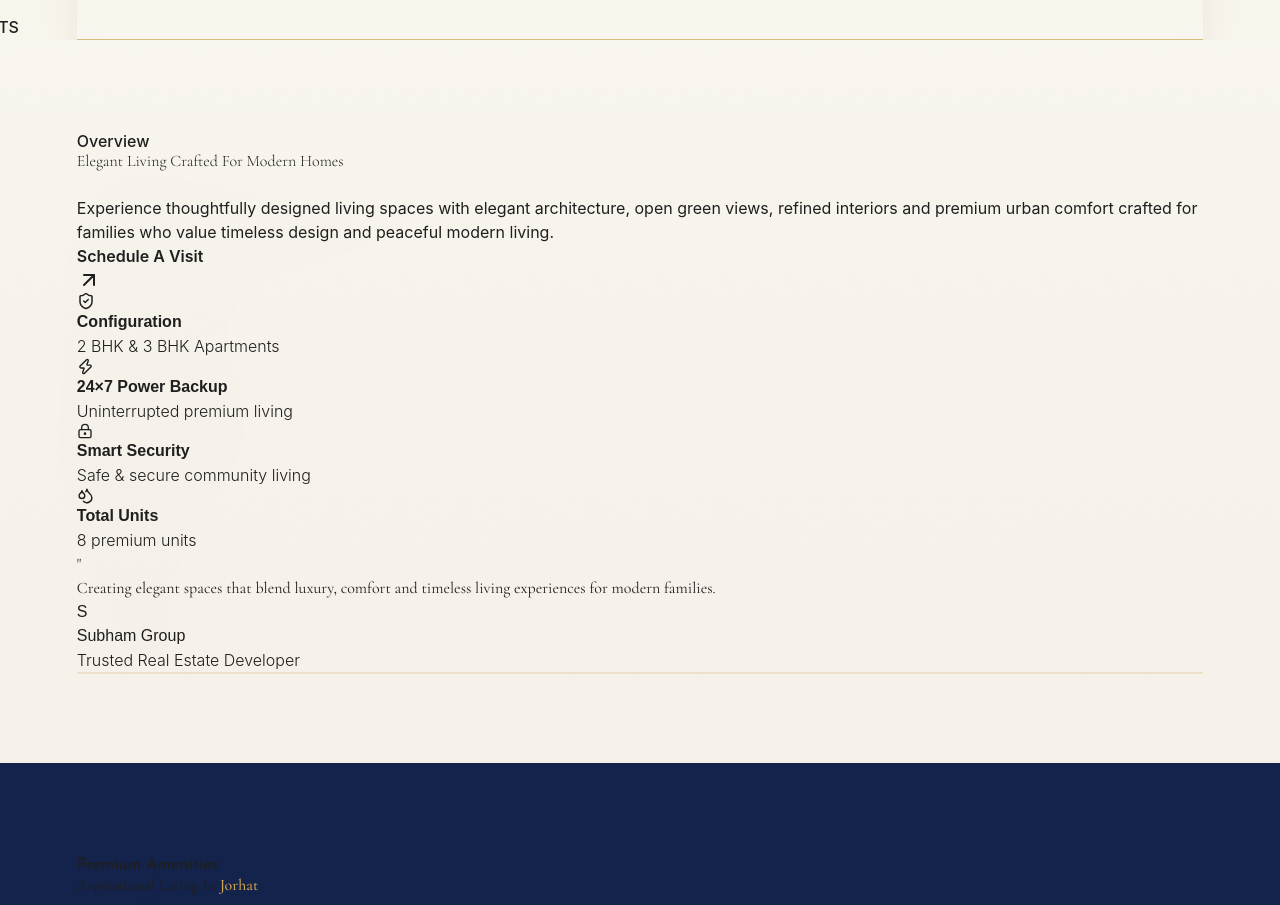
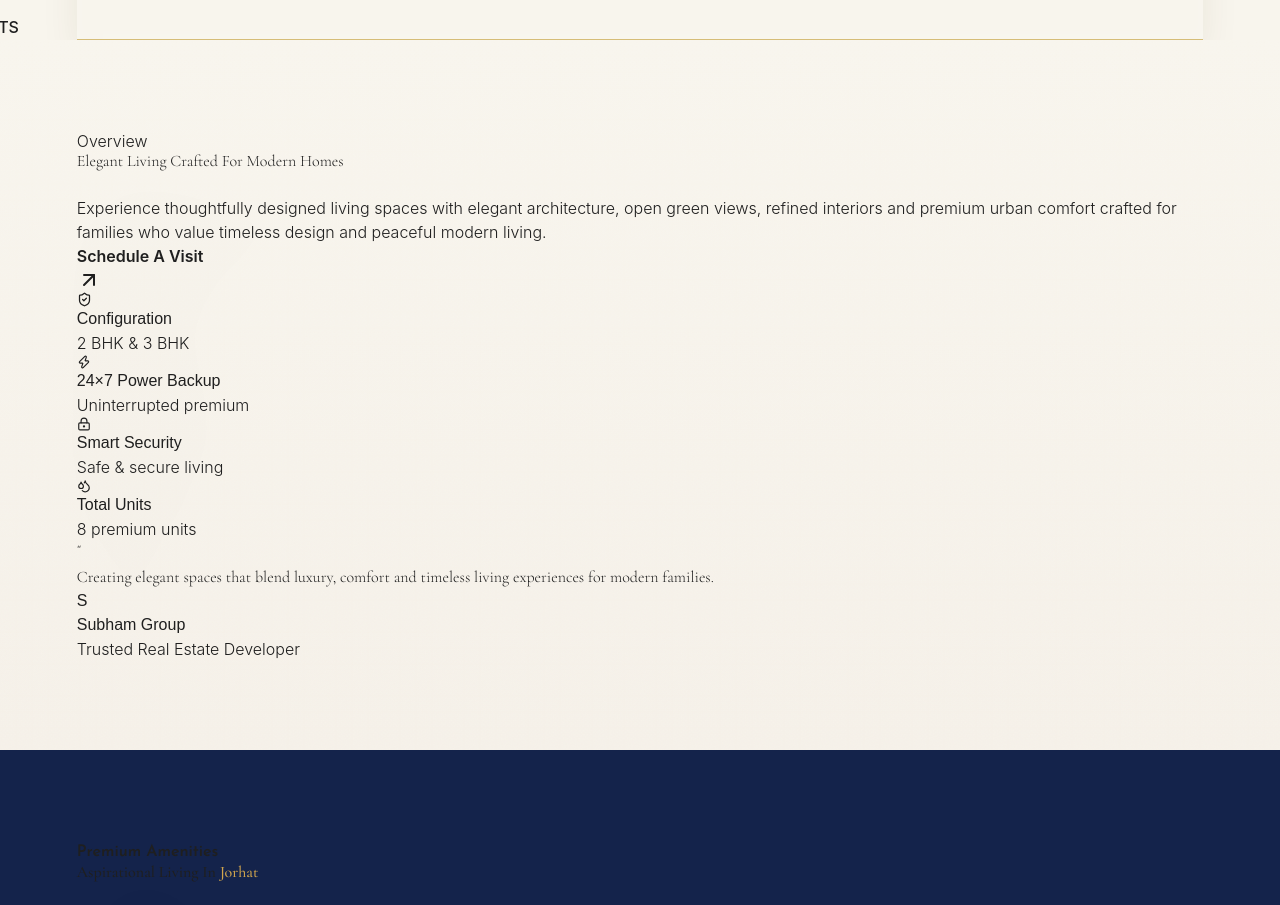
Before and after one commit to prarthana817/subham-park-jorhat, a React (Vite) app: page / in a window 1280 px wide. Shown: the part 1800-2705 px from the top of the page. Built offline with nearby package versions, Linux system fonts and the light colour scheme.

Commit message:
updated  overview section

```diff
--- a/src/components/Overview.jsx
+++ b/src/components/Overview.jsx
@@ -4,121 +4,124 @@ import { ShieldCheck, Zap, LockKeyhole, Droplets, ArrowUpRight } from "lucide-re
 
 export default function Overview({ setOpen }) {
   return (
-    <section id="overview" className="relative overflow-hidden py-16 md:py-20 lg:py-24 bg-[#f8f5ed] w-full">
+    <section id="overview" className="relative overflow-hidden py-8 md:py-10 bg-[#f8f5ed] w-full">
       {/* DECORATIVE GRID BACKGROUND */}
       <div
-        className="absolute inset-0 opacity-[0.028]"
+        className="absolute inset-0 opacity-[0.025] pointer-events-none"
         style={{
           backgroundImage: `
             linear-gradient(rgba(0,0,0,0.05) 1px, transparent 1px),
             linear-gradient(90deg, rgba(0,0,0,0.05) 1px, transparent 1px)
           `,
-          backgroundSize: "68px 68px",
+          backgroundSize: "45px 45px",
         }}
       />
 
-      {/* MATCHED GLOBAL CONTAINER: Standardizes the exact left alignment and side gaps */}
-      <div className="max-w-[1280px] mx-auto px-4 sm:px-6 lg:px-8 xl:px-12 w-full relative z-10">
+      {/* MATCHED GLOBAL CONTAINER */}
+      <div className="max-w-[1200px] mx-auto px-4 w-full relative z-10">
 
         {/* COMPACT CONTENT GRID WITH NO CENTRAL GAP DRIFT */}
-        <div className="grid md:grid-cols-[1.15fr_0.85fr] gap-8 md:gap-12 lg:gap-16 items-center w-full">
+        <div className="grid md:grid-cols-[1.2fr_0.8fr] gap-6 md:gap-8 lg:gap-10 items-center w-full">
 
-          {/* LEFT COLUMN: Starting points now perfectly match the upper sections */}
+          {/* LEFT COLUMN */}
           <motion.div
-            initial={{ opacity: 0, y: 20 }}
+            initial={{ opacity: 0, y: 10 }}
             whileInView={{ opacity: 1, y: 0 }}
-            transition={{ duration: 0.8 }}
+            transition={{ duration: 0.5 }}
             viewport={{ once: true }}
-            className="w-full"
+            className="w-full flex flex-col"
           >
-            <div className="flex items-center gap-4 mb-3.5">
-              <div className="w-[35px] h-[2px] bg-[#d1a54d]" />
-              <p className="uppercase tracking-[0.32em] text-[10px] text-[#c79d47]" style={{ fontFamily: "'Inter', sans-serif", fontWeight: 500 }}>
+            <div className="flex items-center gap-2 mb-1.5">
+              <div className="w-[25px] h-[1px] bg-[#d1a54d]" />
+              <p className="uppercase tracking-[0.25em] text-[9px] text-[#c79d47] font-bold" style={{ fontFamily: "'Inter', sans-serif" }}>
                 Overview
               </p>
             </div>
 
+            {/* UPDATED TO YOUR EXACT TEXT SIZE REQUEST */}
             <h2
-              className="text-[#111111] text-[36px] md:text-[48px] lg:text-[58px] leading-[1.15] tracking-[-1.5px] mb-4 font-medium"
+              className="text-[#111111] text-[36px] md:text-[48px] lg:text-[58px] leading-[1.15] tracking-tight mb-2.5 font-semibold"
               style={{ fontFamily: "'Cormorant Garamond', serif" }}
             >
               Elegant <span className="italic text-[#d1a54d]">Living</span> Crafted For Modern Homes
             </h2>
 
             <p
-              className="text-[14px] lg:text-[15px] leading-[1.65] text-[#5f6674] mb-6 text-left max-w-[540px]"
-              style={{ fontFamily: "'Inter', sans-serif", fontWeight: 400 }}
+              className="text-[12.5px] lg:text-[13.5px] leading-[1.6] text-[#5f6674] mb-4 text-left max-w-[520px]"
+              style={{ fontFamily: "'Inter', sans-serif" }}
             >
               Experience thoughtfully designed living spaces with elegant architecture, open green views, refined interiors and premium urban comfort crafted for families who value timeless design and peaceful modern living.
             </p>
 
+            <div>
               <button
                 onClick={() => setOpen(true)}
-              className="inline-flex items-center gap-3 px-7 h-[46px] rounded-full bg-[#162a63] hover:bg-[#10214f] text-white uppercase tracking-[0.16em] text-[10px] shadow-[0_10px_24px_rgba(22,42,99,0.2)] hover:-translate-y-[2px] transition-all duration-300 select-none cursor-pointer mb-8 lg:mb-10"
+                className="inline-flex items-center gap-2 px-5 h-[36px] rounded-full bg-[#162a63] hover:bg-[#10214f] text-white uppercase tracking-[0.12em] text-[9px] shadow-[0_4px_12px_rgba(22,42,99,0.15)] hover:-translate-y-[1px] transition-all duration-200 select-none cursor-pointer mb-5"
                 style={{ fontFamily: "'Inter', sans-serif", fontWeight: 600 }}
               >
                 Schedule A Visit
-              <ArrowUpRight className="w-3.5 h-3.5" />
+                <ArrowUpRight className="w-3 h-3" />
               </button>
+            </div>
 
-            {/* CORE GRID PANELS */}
-            <div className="grid sm:grid-cols-2 gap-3.5 max-w-[540px] w-full">
+            {/* CORE COMPACT MATRIX PANEL GRID */}
+            <div className="grid grid-cols-2 gap-2.5 max-w-[520px] w-full">
 
               {/* CONFIGURATION */}
-              <div className="bg-white rounded-[14px] border border-[#f0f0f0]/90 p-4 flex items-center gap-4 shadow-[0_4px_20px_rgba(0,0,0,0.02)]">
-                <div className="w-[40px] h-[40px] rounded-[10px] bg-[#f5f5f5] flex items-center justify-center shrink-0">
-                  <ShieldCheck size={18} className="text-[#333333]" />
+              <div className="bg-white rounded-[10px] border border-[#e8dfd0]/60 p-2.5 flex items-center gap-3 shadow-[0_2px_8px_rgba(0,0,0,0.01)]">
+                <div className="w-[32px] h-[32px] rounded-[6px] bg-[#f6edd9] flex items-center justify-center shrink-0">
+                  <ShieldCheck size={15} className="text-[#d1a54d]" />
                 </div>
                 <div>
-                  <h4 className="text-[13.5px] text-[#171717] font-bold tracking-tight mb-[1px]" style={{ fontFamily: "'Plus Jakarta Sans', sans-serif", fontWeight: 600 }}>
+                  <h4 className="text-[12px] text-[#171717] font-bold tracking-tight leading-tight" style={{ fontFamily: "'Plus Jakarta Sans', sans-serif" }}>
                     Configuration
                   </h4>
-                  <p className="text-[12px] text-[#707887] font-medium" style={{ fontFamily: "'Inter', sans-serif" }}>
-                    2 BHK & 3 BHK Apartments
+                  <p className="text-[10.5px] text-[#707887] leading-tight mt-0.5" style={{ fontFamily: "'Inter', sans-serif" }}>
+                    2 BHK & 3 BHK
                   </p>
                 </div>
               </div>
 
               {/* POWER BACKUP */}
-              <div className="bg-white rounded-[14px] border border-[#f0f0f0]/90 p-4 flex items-center gap-4 shadow-[0_4px_20px_rgba(0,0,0,0.02)]">
-                <div className="w-[40px] h-[40px] rounded-[10px] bg-[#f5f5f5] flex items-center justify-center shrink-0">
-                  <Zap size={17} className="text-[#333333]" />
+              <div className="bg-white rounded-[10px] border border-[#e8dfd0]/60 p-2.5 flex items-center gap-3 shadow-[0_2px_8px_rgba(0,0,0,0.01)]">
+                <div className="w-[32px] h-[32px] rounded-[6px] bg-[#f6edd9] flex items-center justify-center shrink-0">
+                  <Zap size={14} className="text-[#d1a54d]" />
                 </div>
                 <div>
-                  <h4 className="text-[13.5px] text-[#171717] font-bold tracking-tight mb-[1px]" style={{ fontFamily: "'Plus Jakarta Sans', sans-serif", fontWeight: 600 }}>
+                  <h4 className="text-[12px] text-[#171717] font-bold tracking-tight leading-tight" style={{ fontFamily: "'Plus Jakarta Sans', sans-serif" }}>
                     24×7 Power Backup
                   </h4>
-                  <p className="text-[12px] text-[#707887]" style={{ fontFamily: "'Inter', sans-serif" }}>
-                    Uninterrupted premium living
+                  <p className="text-[10.5px] text-[#707887] leading-tight mt-0.5" style={{ fontFamily: "'Inter', sans-serif" }}>
+                    Uninterrupted premium
                   </p>
                 </div>
               </div>
 
               {/* SECURITY */}
-              <div className="bg-white rounded-[14px] border border-[#f0f0f0]/90 p-4 flex items-center gap-4 shadow-[0_4px_20px_rgba(0,0,0,0.02)]">
-                <div className="w-[40px] h-[40px] rounded-[10px] bg-[#f5f5f5] flex items-center justify-center shrink-0">
-                  <LockKeyhole size={16} className="text-[#333333]" />
+              <div className="bg-white rounded-[10px] border border-[#e8dfd0]/60 p-2.5 flex items-center gap-3 shadow-[0_2px_8px_rgba(0,0,0,0.01)]">
+                <div className="w-[32px] h-[32px] rounded-[6px] bg-[#f6edd9] flex items-center justify-center shrink-0">
+                  <LockKeyhole size={14} className="text-[#d1a54d]" />
                 </div>
                 <div>
-                  <h4 className="text-[13.5px] text-[#171717] font-bold tracking-tight mb-[1px]" style={{ fontFamily: "'Plus Jakarta Sans', sans-serif", fontWeight: 600 }}>
+                  <h4 className="text-[12px] text-[#171717] font-bold tracking-tight leading-tight" style={{ fontFamily: "'Plus Jakarta Sans', sans-serif" }}>
                     Smart Security
                   </h4>
-                  <p className="text-[12px] text-[#707887]" style={{ fontFamily: "'Inter', sans-serif" }}>
-                    Safe & secure community living
+                  <p className="text-[10.5px] text-[#707887] leading-tight mt-0.5" style={{ fontFamily: "'Inter', sans-serif" }}>
+                    Safe & secure living
                   </p>
                 </div>
               </div>
 
               {/* TOTAL UNITS */}
-              <div className="bg-white rounded-[14px] border border-[#f0f0f0]/90 p-4 flex items-center gap-4 shadow-[0_4px_20px_rgba(0,0,0,0.02)]">
-                <div className="w-[40px] h-[40px] rounded-[10px] bg-[#f5f5f5] flex items-center justify-center shrink-0">
-                  <Droplets size={17} className="text-[#333333]" />
+              <div className="bg-white rounded-[10px] border border-[#e8dfd0]/60 p-2.5 flex items-center gap-3 shadow-[0_2px_8px_rgba(0,0,0,0.01)]">
+                <div className="w-[32px] h-[32px] rounded-[6px] bg-[#f6edd9] flex items-center justify-center shrink-0">
+                  <Droplets size={14} className="text-[#d1a54d]" />
                 </div>
                 <div>
-                  <h4 className="text-[13.5px] text-[#171717] font-bold tracking-tight mb-[1px]" style={{ fontFamily: "'Plus Jakarta Sans', sans-serif", fontWeight: 600 }}>
+                  <h4 className="text-[12px] text-[#171717] font-bold tracking-tight leading-tight" style={{ fontFamily: "'Plus Jakarta Sans', sans-serif" }}>
                     Total Units
                   </h4>
-                  <p className="text-[12px] text-[#707887]" style={{ fontFamily: "'Inter', sans-serif" }}>
+                  <p className="text-[10.5px] text-[#707887] leading-tight mt-0.5" style={{ fontFamily: "'Inter', sans-serif" }}>
                     8 premium units
                   </p>
                 </div>
@@ -129,35 +132,35 @@ export default function Overview({ setOpen }) {
 
           {/* RIGHT COLUMN: BRAND QUOTE BLOCK */}
           <motion.div
-            initial={{ opacity: 0, y: 20 }}
+            initial={{ opacity: 0, y: 10 }}
             whileInView={{ opacity: 1, y: 0 }}
-            transition={{ duration: 1 }}
+            transition={{ duration: 0.6 }}
             viewport={{ once: true }}
             className="w-full flex md:justify-end"
           >
-            <div className="relative bg-[#fffdfa] rounded-[24px] border border-[#ede2d3] p-7 md:p-8 shadow-[0_15px_45px_rgba(0,0,0,0.04)] overflow-hidden w-full max-w-[380px]">
-              <div className="absolute top-0 right-0 w-[120px] h-[120px] bg-[#2143b5]/5 blur-[70px] rounded-full" />
+            <div className="relative bg-[#fffdfa] rounded-[16px] border border-[#ede2d3] p-5 md:p-6 shadow-[0_6px_20px_rgba(0,0,0,0.02)] overflow-hidden w-full max-w-[340px]">
+              <div className="absolute top-0 right-0 w-[80px] h-[80px] bg-[#2143b5]/5 blur-[50px] rounded-full" />
 
-              <div className="text-[44px] leading-none text-[#d1a54d] mb-1 select-none" style={{ fontFamily: "'Cormorant Garamond', serif" }}>
-                "
+              <div className="text-[36px] leading-none text-[#d1a54d] mb-0.5 select-none font-serif">
+                “
               </div>
 
               <p
-                className="text-[18px] md:text-[19px] lg:text-[21px] leading-[1.55] text-[#202020] italic mb-6"
-                style={{ fontFamily: "'Cormorant Garamond', serif", fontWeight: 400 }}
+                className="text-[15px] md:text-[16px] leading-[1.5] text-[#202020] italic mb-4 font-normal"
+                style={{ fontFamily: "'Cormorant Garamond', serif" }}
               >
                 Creating elegant spaces that blend luxury, comfort and timeless living experiences for modern families.
               </p>
 
-              <div className="flex items-center gap-3.5">
-                <div className="w-[42px] h-[42px] rounded-full border border-[#d8bb82] bg-[#fbf4e6] flex items-center justify-center text-[#d1a54d] text-[15px] font-bold" style={{ fontFamily: "'Plus Jakarta Sans', sans-serif" }}>
+              <div className="flex items-center gap-3 pt-3 border-t border-[#f3eee5]">
+                <div className="w-[34px] h-[34px] rounded-full border border-[#d8bb82] bg-[#fbf4e6] flex items-center justify-center text-[#d1a54d] text-[13px] font-bold" style={{ fontFamily: "'Plus Jakarta Sans', sans-serif" }}>
                   S
                 </div>
                 <div>
-                  <h4 className="text-[15.5px] text-[#171717] font-bold leading-tight mb-[2px]" style={{ fontFamily: "'Plus Jakarta Sans', sans-serif" }}>
+                  <h4 className="text-[13.5px] text-[#171717] font-bold leading-tight" style={{ fontFamily: "'Plus Jakarta Sans', sans-serif" }}>
                     Subham Group
                   </h4>
-                  <p className="text-[12.5px] text-[#727b88]" style={{ fontFamily: "'Inter', sans-serif" }}>
+                  <p className="text-[11px] text-[#727b88] mt-0.5" style={{ fontFamily: "'Inter', sans-serif" }}>
                     Trusted Real Estate Developer
                   </p>
                 </div>
```
Lines whose indentation alone changed are shown as unchanged.
